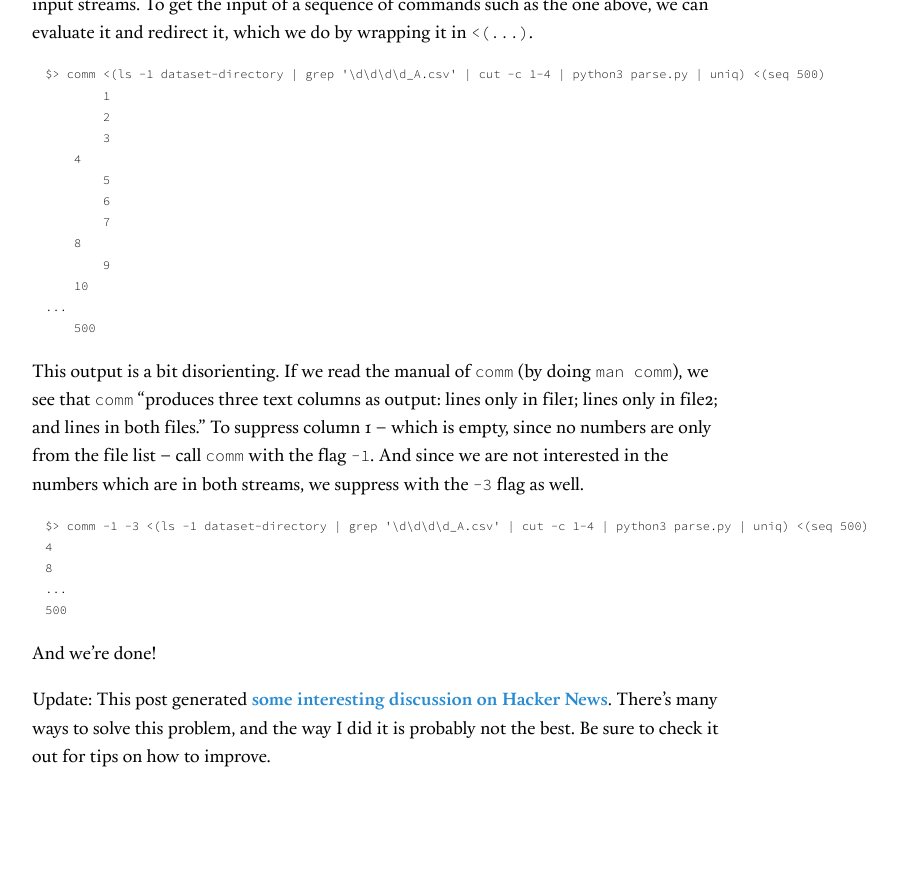
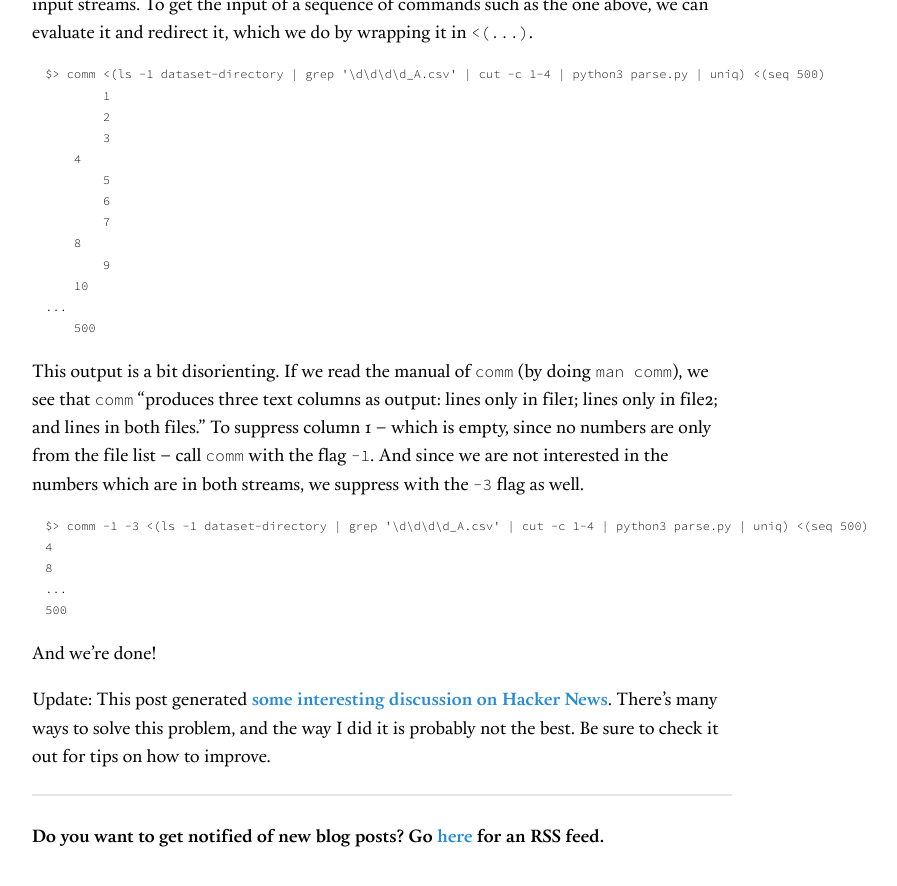
Before and after one commit to vegarsti/vegarsti.github.io, a Jekyll site: the page built from _posts/2019-02-13-unix.md, in a window 1280 px wide and 900 px high, scrolled down 3922 px. Shown: the top 886 px of the window, without its empty margins (258-1155 px from the left). Built offline with Jekyll 4.4.1, drawn with Linux system fonts in a browser that asks for light colours; nearby versions of some CDN libraries; before the commit the page ends 4741 px from its top, so only the background shows below that.

Commit message:
Add links to RSS feed

```diff
--- a/_includes/post_footer.html
+++ b/_includes/post_footer.html
@@ -1,11 +1,6 @@
-<!--
 <footer>
     <hr>
     <p>
-        <strong>About the author</strong>:
-        Vegard Stikbakke studies statistics at UiO.
-        Check him out on
-        <a href="https://github.com/vegarsti">GitHub</a>.
+        <strong>Do you want to get notified of new blog posts? Go <a href="http://vegardstikbakke.com/feed.xml">here</a> for an RSS feed.</strong>
     </p>
 </footer>
--->
--- a/_posts/2019-02-13-unix.md
+++ b/_posts/2019-02-13-unix.md
@@ -2,6 +2,7 @@
 layout: post
 title: Problem solving with Unix commands
 ---
+
 I am starting to realize that the Unix command-line toolbox can fix absolutely any problem related to text wrangling. Let me tell you about a problem I had, and how I used some Unix command-line utilities to solve it.
 
 ## The problem
```
